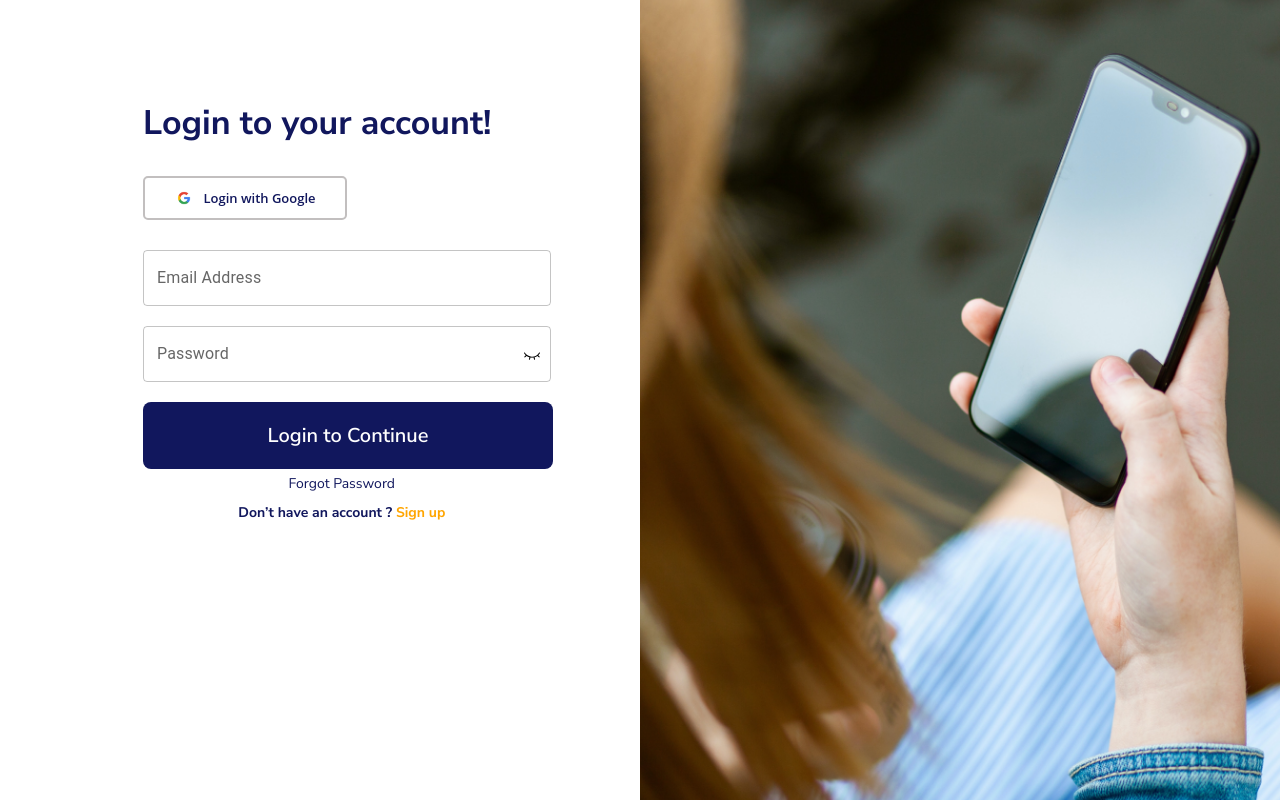
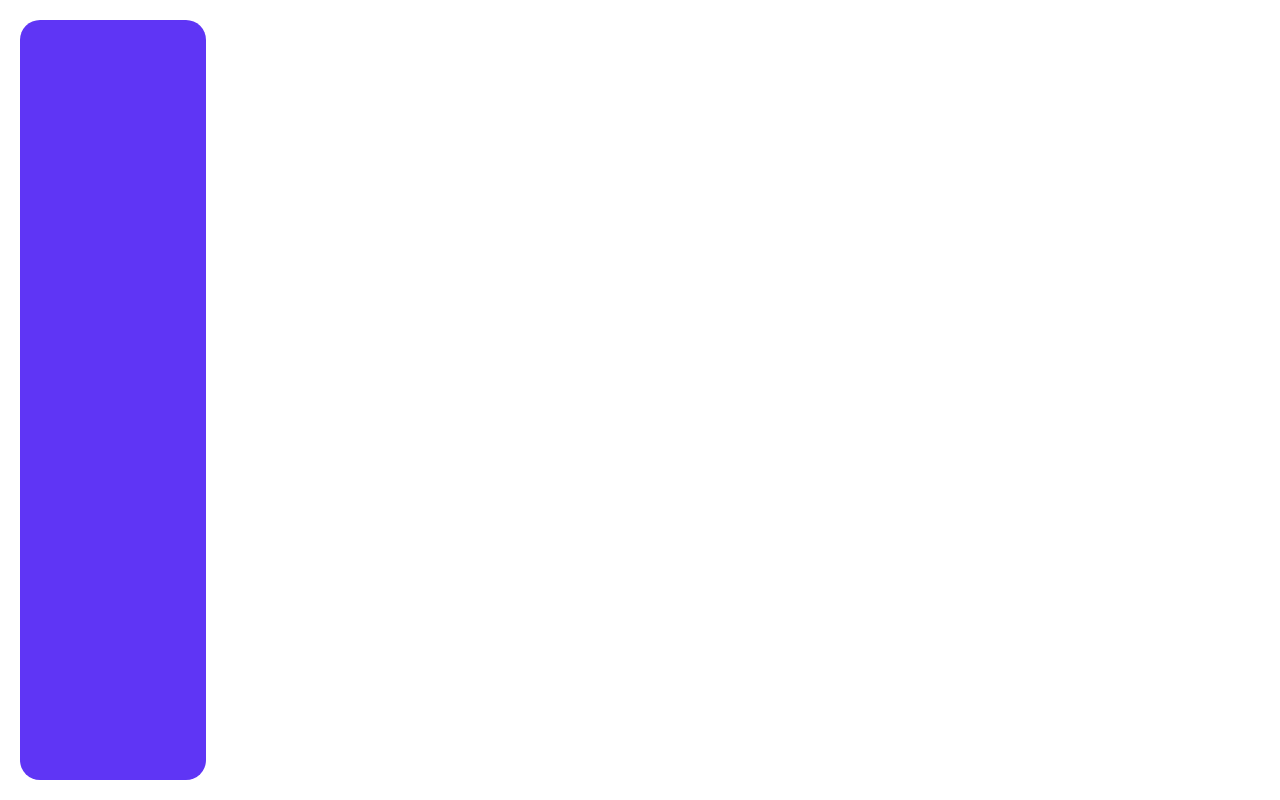
Before and after one commit to thehasandev/ChatCraft, a React (Vite) app: page /home in a window 1280 px wide. Before the commit this address led to /. Built offline with nearby package versions, Linux system fonts and the light colour scheme.

Commit message:
rootLayouts

```diff
--- /dev/null
+++ b/src/components/RootLayouts.jsx
@@ -0,0 +1,16 @@
+import React from 'react'
+import { Outlet } from 'react-router-dom'
+import Sidebar from './Sidebar'
+
+function RootLayouts() {
+  return (
+    <div style={{display:"flex"}}>
+        <Sidebar/>
+        <div>
+          <Outlet/>
+        </div>
+    </div>
+  )
+}
+
+export default RootLayouts
--- /dev/null
+++ b/src/components/Sidebar.jsx
@@ -0,0 +1,12 @@
+import React from 'react'
+
+function Sidebar() {
+
+  return (
+    <div className='sidevar'>
+
+    </div>
+  )
+}
+
+export default Sidebar
--- a/src/index.css
+++ b/src/index.css
@@ -421,3 +421,14 @@ a{
 }
 
 /*================ Forgot  Part End ===============*/
+
+
+/* Sidevar  */
+.sidevar{
+    width: 186px;
+    height: 95vh;
+    background:#5F35F5;
+    margin: 20px;
+    border-radius: 20px;
+}
+/* Sidevar  */
--- a/src/pages/home/Home.jsx
+++ b/src/pages/home/Home.jsx
@@ -30,13 +30,9 @@ function Home() {
 
 
   return (
-
-      userData ?
-      <>
-      <Button onClick={handleLogout} variant="contained">Logout</Button>
-      </>
-      :
-      <h1></h1>
+    <>
+     <Button onClick={handleLogout} variant="contained">Logout</Button>
+    </>
 
    )
 }
--- a/src/pages/login/Login.jsx
+++ b/src/pages/login/Login.jsx
@@ -56,7 +56,7 @@ function Login() {
 
       if(user.emailVerified){
         setLoader(true)
-          navigate('/home')
+          navigate('/home/home')
         }else{
          toast.error('Please verify your email')
         }
@@ -79,7 +79,7 @@ function Login() {
   useEffect(()=>{
 
    if(userData != null){
-    navigate("/home")
+    navigate("/home/home")
    }
   },[])
 
--- /dev/null
+++ b/src/pages/messege/Message.jsx
@@ -0,0 +1,9 @@
+import React from 'react'
+
+function Message() {
+  return (
+    <div>Message</div>
+  )
+}
+
+export default Message
--- a/src/pages/registration/Registration.jsx
+++ b/src/pages/registration/Registration.jsx
@@ -29,7 +29,7 @@ function Registration() {
 
   useEffect(()=>{
    if(userData != null){
-    navigate("/home")
+    navigate("/home/home")
   }
   },[])
 
```
Also changed, not shown: src/routes/route.jsx (+13 -1 lines).
